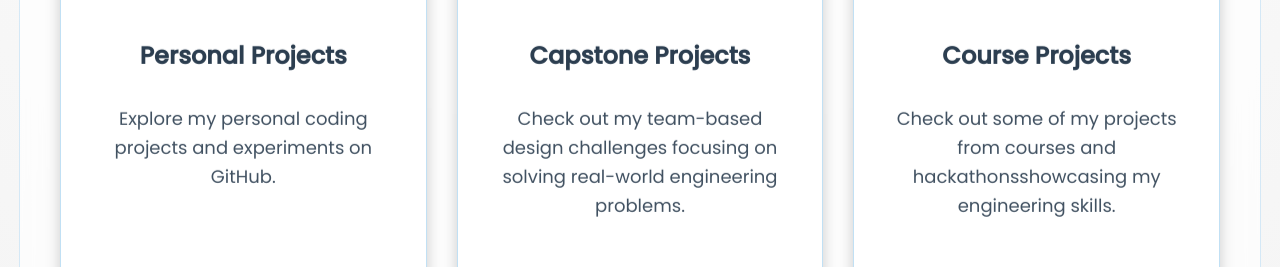
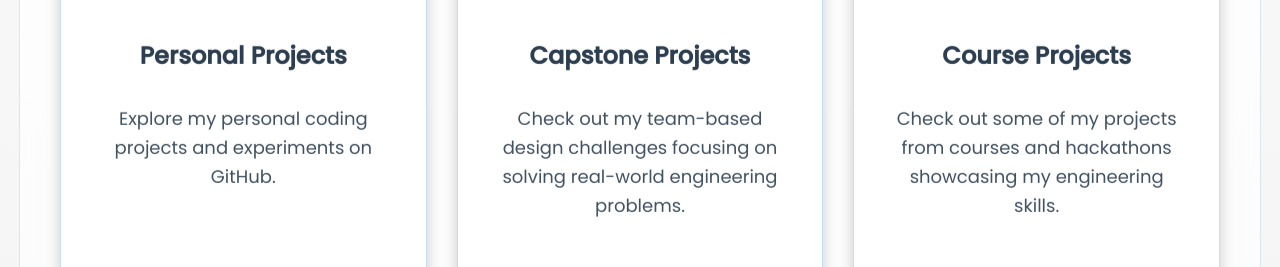
Before and after one commit to aaronghsh/aaronghsh.github.io, a plain HTML site: page index.html in a window 1280 px wide. Shown: the part 2438-2705 px from the top of the page. Drawn offline with nearby package versions, Linux system fonts and the light colour scheme.

Commit message:
Update index.html

```diff
--- a/index.html
+++ b/index.html
@@ -140,7 +140,7 @@
                 <div class="project-card" data-aos="fade-up" data-aos-delay="200">
                     <i class="fas fa-laptop-code project-icon"></i>
                     <h3>Course Projects</h3>
-                    <p>Check out some of my projects from courses and hackathonsshowcasing my engineering skills.</p>
+                    <p>Check out some of my projects from courses and hackathons showcasing my engineering skills.</p>
                     <a href="https://github.com/aaronghsh?tab=repositories" target="_blank" class="project-link">
                         <i class="fab fa-github"></i> View Projects
                     </a>
```
